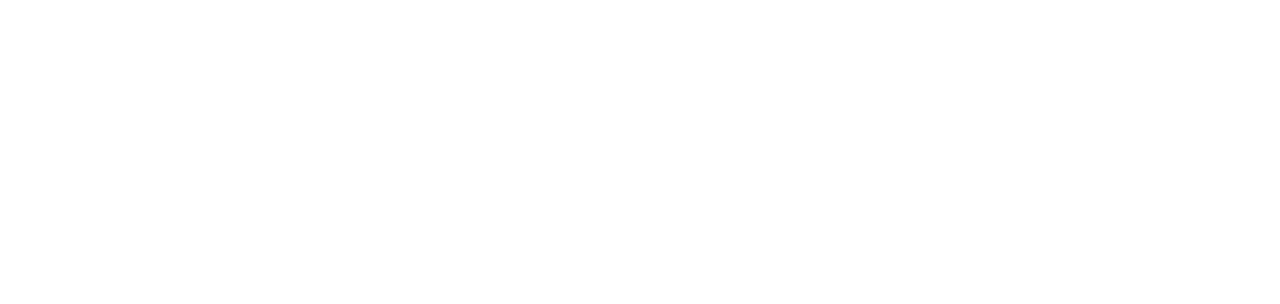
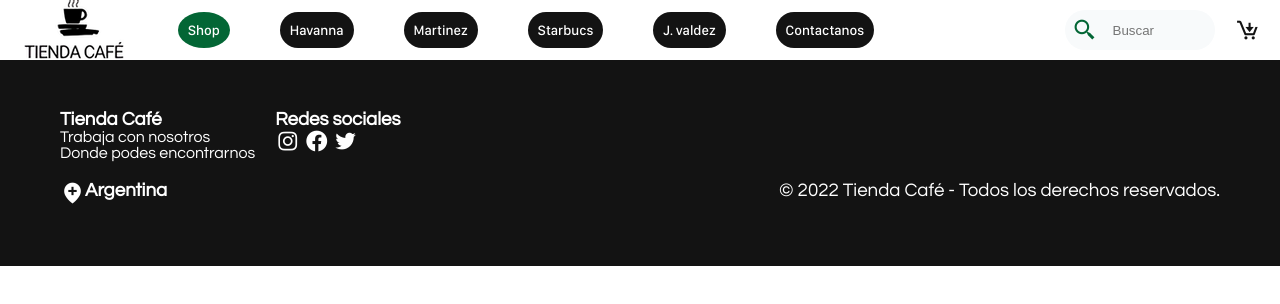
Before and after one commit to EmilianoQuiroz/Tienda-Cafe-Ecommerce, a plain HTML site: page pages/contacto.html in a window 1280 px wide. Drawn offline with nearby package versions, Linux system fonts and the light colour scheme.

Commit message:
Actualizacion

```diff
--- a/css/styles.css
+++ b/css/styles.css
@@ -1,4 +1,5 @@
 @charset "UTF-8";
+
 * {
   margin: 0;
   padding: 0;
@@ -273,7 +274,7 @@ body::-webkit-scrollbar-track {
   color: #FFFFFF;
   background-color: #036635;
   padding: 10px;
-  border-radius: 20px;
+  border-radius: 100%;
 }
 
 .botonMarca {
@@ -281,6 +282,10 @@ body::-webkit-scrollbar-track {
   background-color: #131313;
   padding: 10px;
   border-radius: 20px;
+}
+
+.botonMarca:hover {
+  background-color: #036635;
 }
 
 .tarjeta {
@@ -301,6 +306,11 @@ body::-webkit-scrollbar-track {
 
 .tarjeta button {
   width: 138px;
+}
+
+.tarjeta button:hover {
+  background-color: #08a054;
+
 }
 
 .tarjeta a {
@@ -709,6 +719,12 @@ nav .buscadorCarrito .iconoCarrito-catalogo {
   width: 30%;
 }
 
+
+/*
+FORMULARIO DE CONTACTO
+*/
+
+
 /* Mobile */
 @media screen and (max-width: 480px) {
   .navMobile {
--- a/pages/contacto.html
+++ b/pages/contacto.html
@@ -0,0 +1,113 @@
+<!DOCTYPE html>
+<html lang="es">
+<head>
+    <meta charset="UTF-8">
+    <meta http-equiv="X-UA-Compatible" content="IE=edge">
+    <meta name="viewport" content="width=device-width, initial-scale=1.0">
+    <link rel="stylesheet" type="text/css" href="https://cdn.jsdelivr.net/npm/toastify-js/src/toastify.min.css">
+
+
+    <link rel="stylesheet" href="../css/styles.css">
+    <link rel="shortcut icon" href="../assets/img/favicon.png" type="image/x-icon">
+    <link href='https://unpkg.com/boxicons@2.1.2/css/boxicons.min.css' rel='stylesheet'>
+    <link rel="stylesheet"href="https://cdnjs.cloudflare.com/ajax/libs/animate.css/4.1.1/animate.min.css"/>
+
+    <title>Shop</title>
+</head>
+
+
+<body class="body-catalogo">
+
+    <nav class="animate__animated animate__fadeInDown navDesktop">
+        <div class="logo animate__animated animate__jackInTheBox">
+            <a href="./index.html"><img src="../assets/img/logo.png" alt=""></a>
+        </div>
+        <ul class="ocultar">
+            <a href="./catalogo.html"><li class="botonActivo">Shop</li></a>
+            <a href="#havanna"><li class="botonMarca">Havanna</li></a>
+            <a href="#martinez"><li class="botonMarca">Martinez</li></a>
+            <a href="#starbucs"><li class="botonMarca">Starbucs</li></a>
+            <a href="#juanvaldez"><li class="botonMarca">J. valdez</li></a>
+            <a href="#"><li class="botonMarca">Contactanos</li></a>
+        </ul>
+        <div class="buscadorCarrito">
+            <div class="buscador animate__animated animate__fadeInDown">
+                <i class='bx bx-search-alt-2 iconoBuscador'></i>
+                <input type="text" placeholder="Buscar" class="buscadorTexto">
+            </div>
+
+            <div class="logoCarrito">
+                <i id="abrirCarrito" class='bx bx-cart-download animate__animated animate__fadeInDown iconoCarrito-catalogo'></i>
+                <h3 id="contadorCarrito"></h3>
+            </div>
+        </div>
+    </nav>
+
+    <div>
+        <div class="carrito"  id="carrito">
+
+            <div class="tuCarrito">
+                <h3>Tu carrito de compras</h3>
+                <i class='bx bx-x-circle' id="cerrarCarrito"></i>
+            </div>
+
+            <div class="productosCarrito" id="productosCarrito">
+
+            </div>
+
+            <div class="totalConfirmar" id="totalConfirmar">
+
+            </div>
+
+        </div>
+    </div>
+
+    <!-- FORMULARIO DE CONTACTO -->
+
+
+    <!-- FOOTER -->
+
+    <footer>
+
+        <div class="acerca-redes">
+
+            <div class="acercaDe">
+                <h3>Tienda Café</h3>
+                <div class="acercaDe-info">
+                    <a href="">Trabaja con nosotros</a>
+                    <a href="">Donde podes encontrarnos</a>
+                </div>
+            </div>
+
+            <div class="redes">
+                <h3>Redes sociales</h3>
+                <div class="redesSociales">
+                    <i class='bx bxl-instagram' style='color:#ffffff'  ></i>
+                    <i class='bx bxl-facebook-circle'></i>
+                    <i class='bx bxl-twitter'></i>
+                </div>
+            </div>
+
+        </div>
+
+        <div class="ubi-derechos">
+            <div class="localizacion">
+                <i class='bx bxs-location-plus'></i>
+                <h3>Argentina</h3>
+            </div>
+
+            <h3>© 2022 Tienda Café - Todos los derechos reservados.</h3>
+        </div>
+
+    </footer>
+
+    <script type="text/javascript" src="https://cdn.jsdelivr.net/npm/toastify-js"></script>
+    <script src="https://unpkg.com/sweetalert/dist/sweetalert.min.js"></script>
+    <script src="../assets/main.js"></script>
+
+
+    <!-- FORMULARIO JS -->
+    <script src="app.js"></script>
+
+</body>
+</html>
```
Also changed, not shown: index.html (+2 -0 lines), pages/catalogo.html (+2 -2 lines).
